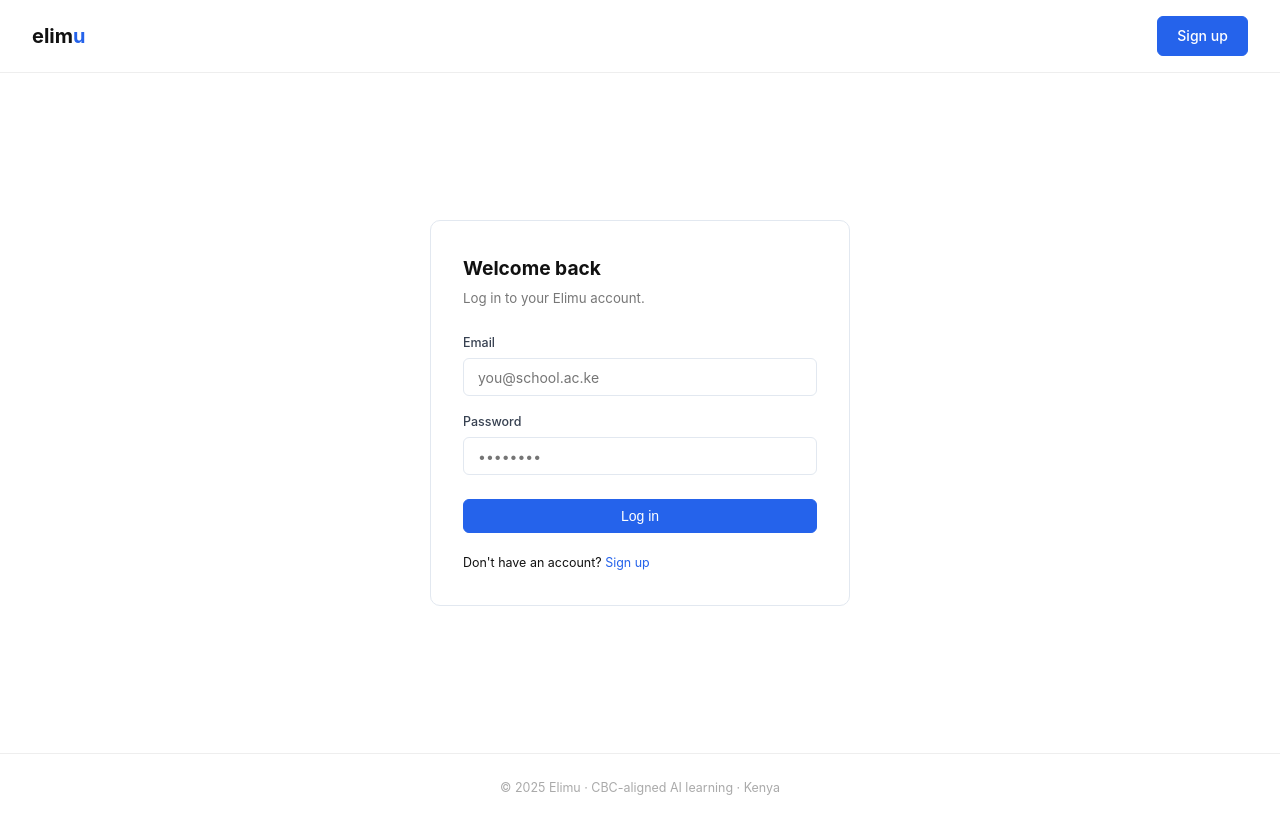
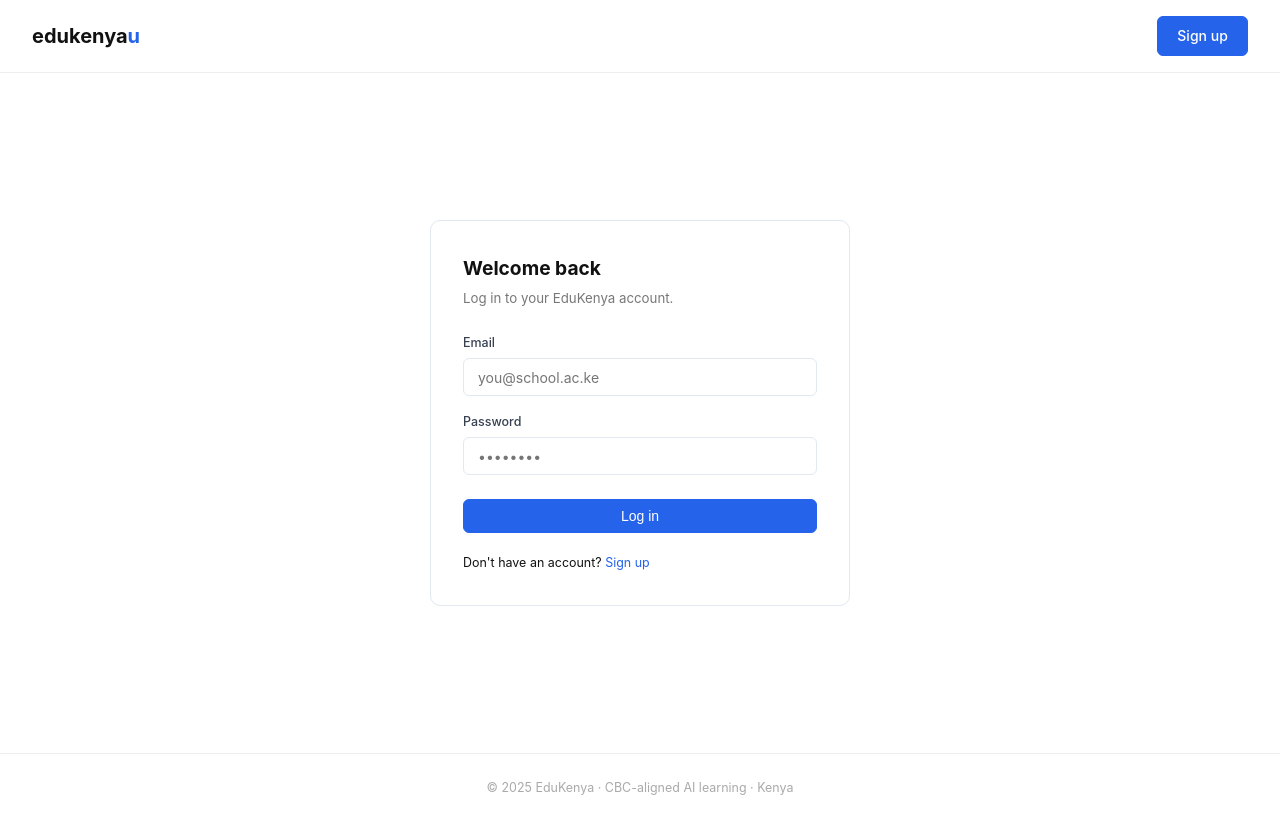
Before and after one commit to JeremyOmwenga/edukenya, a Django app: template accounts/templates/login.html in a window 1280 px wide. Run offline with Django 3.2, Linux system fonts and the light colour scheme; the template is opened without the code that fills it, so the values that code supplies are empty.

Commit message:
Update login.html

```diff
--- a/accounts/templates/login.html
+++ b/accounts/templates/login.html
@@ -4,13 +4,13 @@
 <head>
   <meta charset="UTF-8">
   <meta name="viewport" content="width=device-width, initial-scale=1.0">
-  <title>Log in — Elimu</title>
+  <title>Log in — EduKenya</title>
   <link rel="stylesheet" href="{% static 'landing/css/style.css' %}">
 </head>
 <body>
 
 <nav>
-  <a href="/" class="logo">elim<span>u</span></a>
+  <a href="/" class="logo">edukenya<span>u</span></a>
   <div class="nav-links">
     <a href="/signup/" class="btn btn-primary">Sign up</a>
   </div>
@@ -19,7 +19,7 @@
 <div class="auth-page">
   <div class="auth-card">
     <h2>Welcome back</h2>
-    <p class="sub">Log in to your Elimu account.</p>
+    <p class="sub">Log in to your EduKenya account.</p>
 
     <form method="post" action="/login/">
       {% csrf_token %}
@@ -49,7 +49,7 @@
 </div>
 
 <footer>
-  <p>© 2025 Elimu · CBC-aligned AI learning · Kenya</p>
+  <p>© 2025 EduKenya · CBC-aligned AI learning · Kenya</p>
 </footer>
 
 </body>
```
